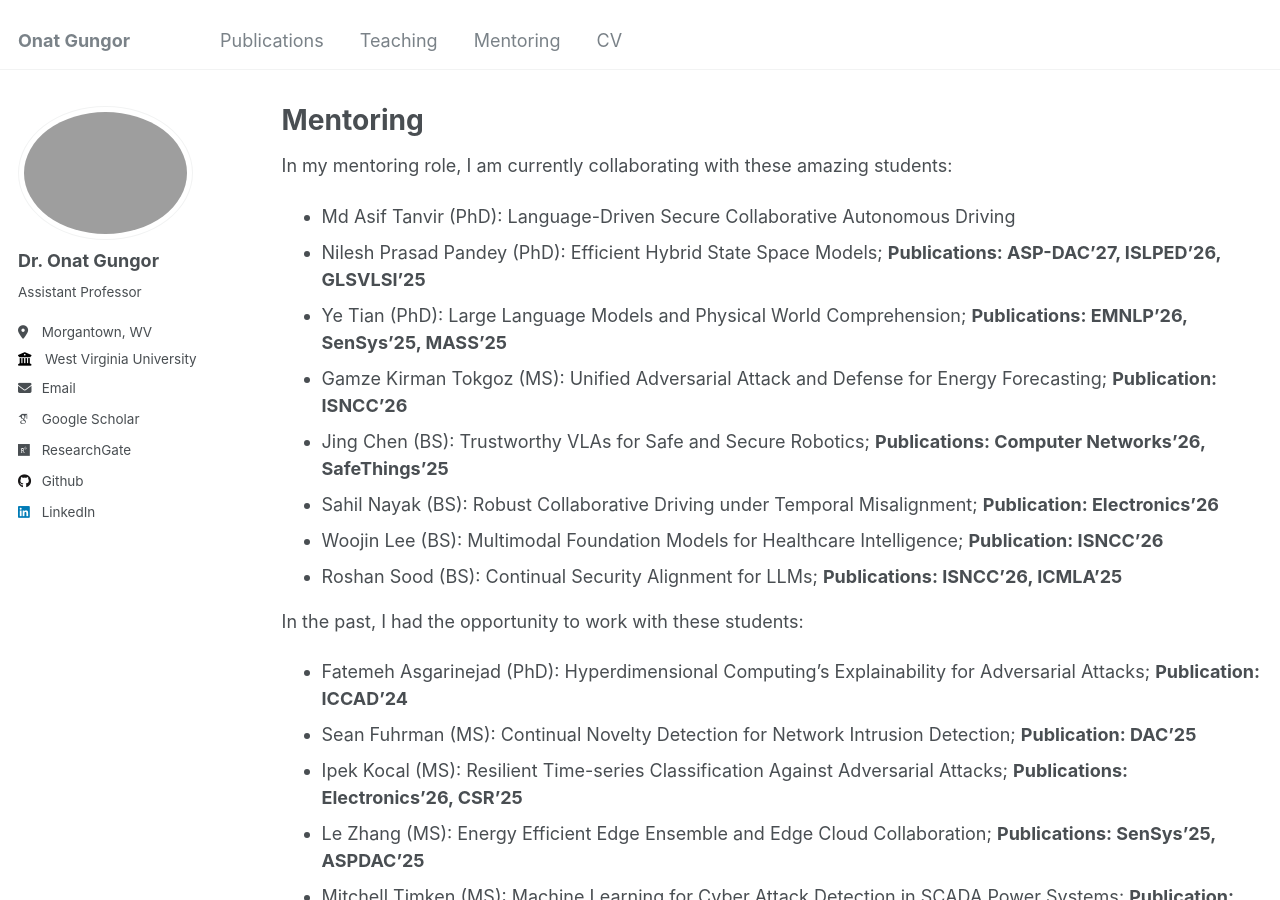
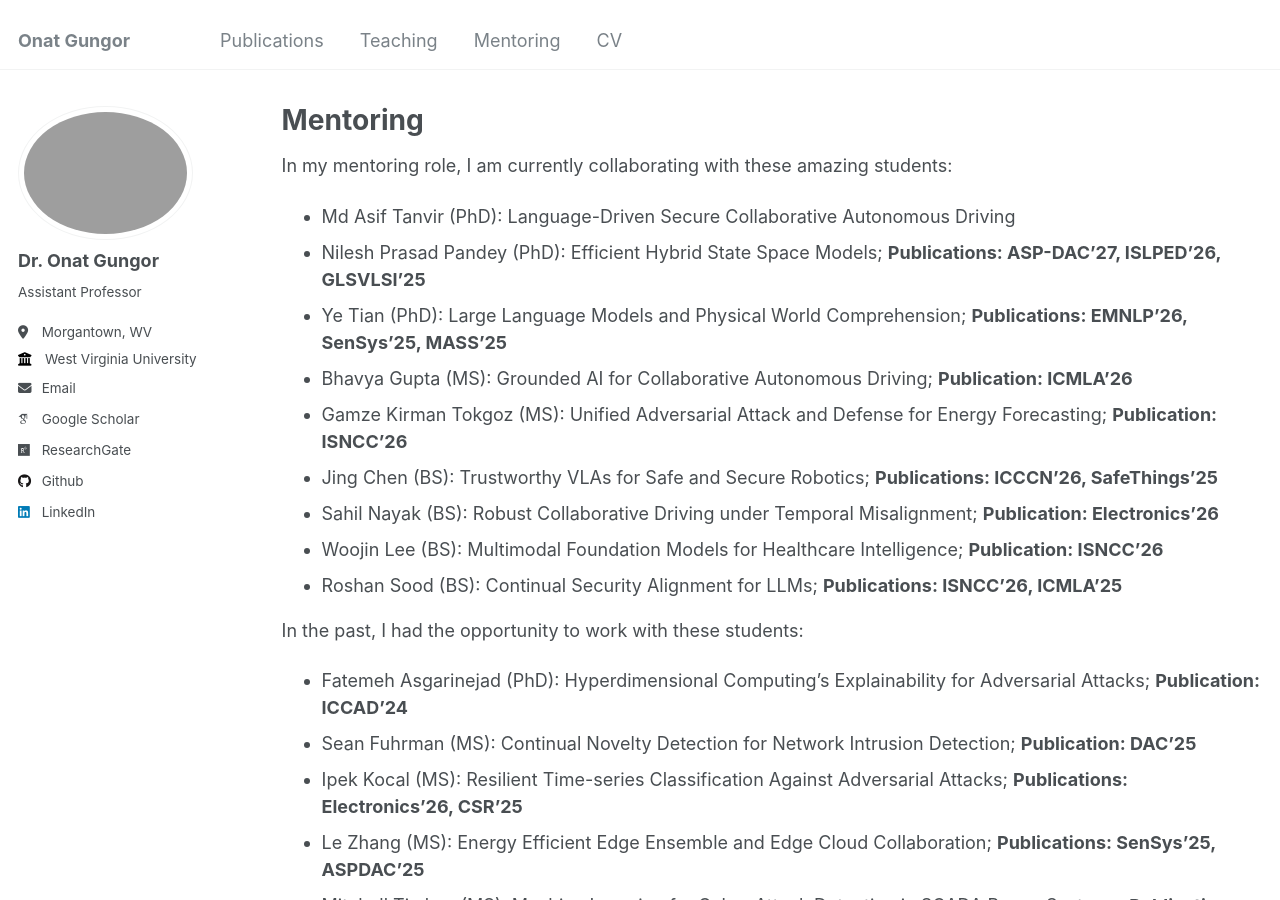
Before and after one commit to onatucsd/onatucsd.github.io, a Jekyll site: the page built from _pages/mentoring.md, in a window 1280 px wide and 900 px high. Built offline with Jekyll 4.4.1, drawn with Linux system fonts in a browser that asks for light colours; some web fonts are replaced.

Commit message:
Update mentoring.md

```diff
--- a/_pages/mentoring.md
+++ b/_pages/mentoring.md
@@ -10,8 +10,9 @@ In my mentoring role, I am currently collaborating with these amazing students:
 * Md Asif Tanvir (PhD): Language-Driven Secure Collaborative Autonomous Driving
 * Nilesh Prasad Pandey (PhD): Efficient Hybrid State Space Models; **Publications: ASP-DAC'27, ISLPED'26, GLSVLSI'25**
 * Ye Tian (PhD): Large Language Models and Physical World Comprehension; **Publications: EMNLP'26, SenSys'25, MASS'25**
+* Bhavya Gupta (MS): Grounded AI for Collaborative Autonomous Driving; **Publication: ICMLA'26**
 * Gamze Kirman Tokgoz (MS): Unified Adversarial Attack and Defense for Energy Forecasting; **Publication: ISNCC'26**
-* Jing Chen (BS): Trustworthy VLAs for Safe and Secure Robotics; **Publications: Computer Networks'26, SafeThings'25**
+* Jing Chen (BS): Trustworthy VLAs for Safe and Secure Robotics; **Publications: ICCCN'26, SafeThings'25**
 * Sahil Nayak (BS): Robust Collaborative Driving under Temporal Misalignment; **Publication: Electronics'26**
 * Woojin Lee (BS): Multimodal Foundation Models for Healthcare Intelligence; **Publication: ISNCC'26**
 * Roshan Sood (BS): Continual Security Alignment for LLMs; **Publications: ISNCC'26, ICMLA'25**
```
